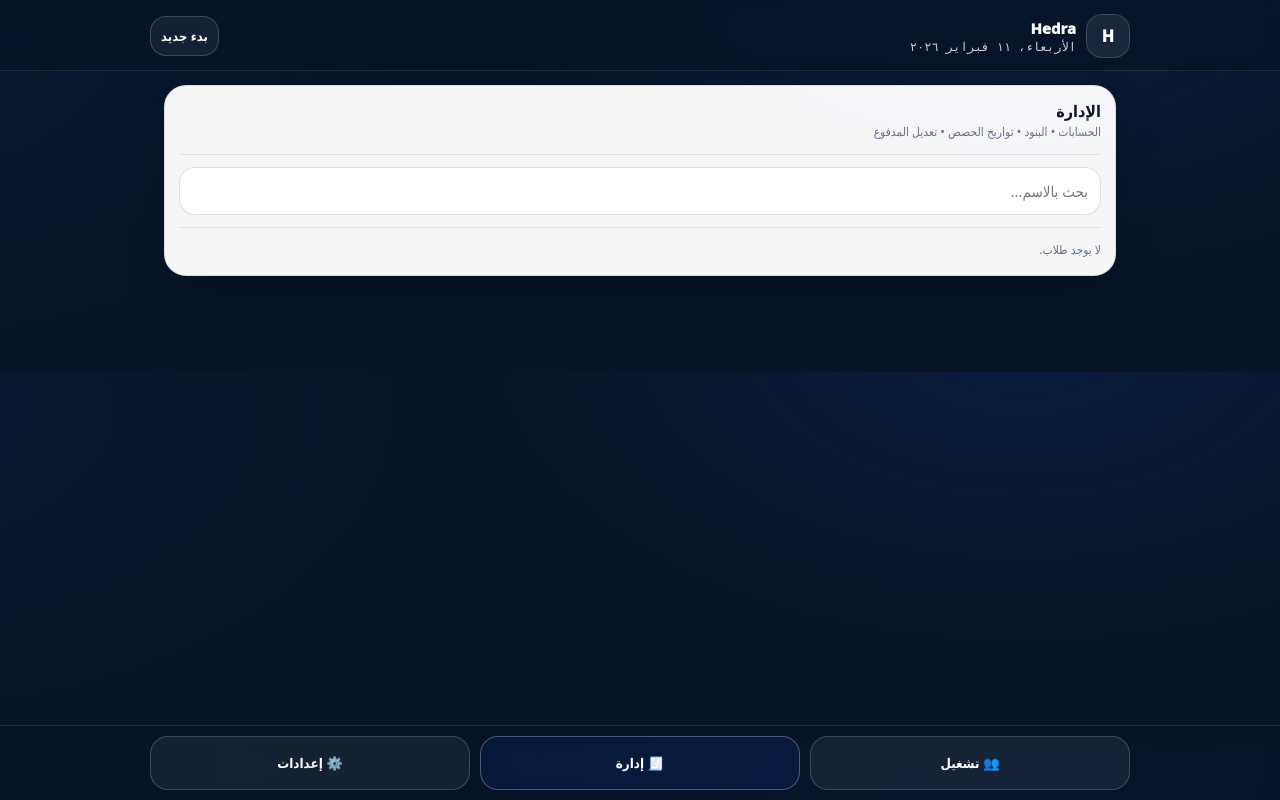
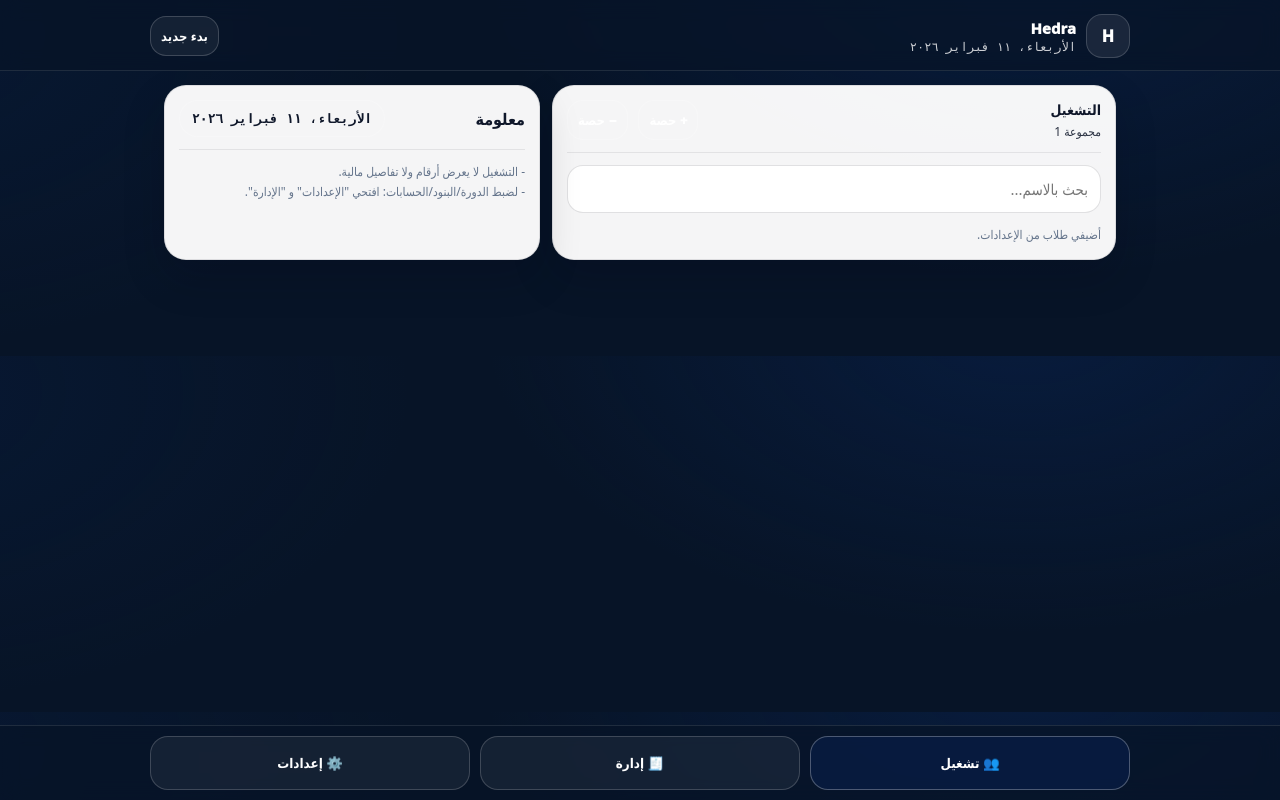
Before and after one commit to mhedra85-sudo/Hedra, a plain HTML site: page index.html in a window 1280 px wide. Both pictures are taken after a click on the button "🧾 إدارة". Drawn offline with Linux system fonts and the light colour scheme.

Commit message:
Replace index.html with Hedra v3

```diff
--- a/index.html
+++ b/index.html
@@ -659,10 +659,15 @@ const pages={
   settings: document.getElementById("pageSettings")
 };
 function showTab(k){
+  if(k === "manage" || k === "settings"){
+    if(!requirePIN()) return;
+  }
+
   Object.keys(pages).forEach(x=>pages[x].style.display=(x===k)?"":"none");
   document.querySelectorAll(".tab").forEach(t=>t.classList.toggle("active", t.dataset.tab===k));
   renderAll();
 }
+
 document.querySelectorAll(".tab").forEach(t=>t.onclick=()=>showTab(t.dataset.tab));
 
 /* ---------- reset (fresh) ---------- */
```
